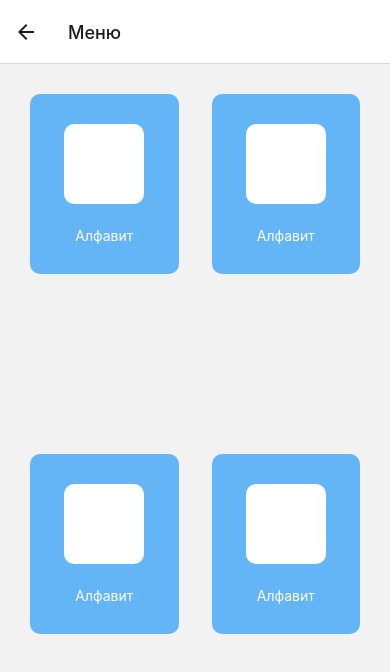
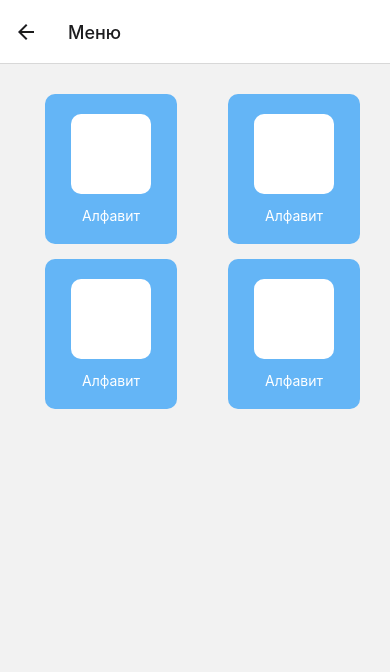
Before and after one commit to Nikolyovin/alphabet-UI, a React Native app: screen /Home in a window 390 px wide. Shown: the top 672 px of the page. Built offline with nearby package versions, Linux system fonts and the light colour scheme.

Commit message:
вёрстка

```diff
--- a/src/components/SectionGame.tsx
+++ b/src/components/SectionGame.tsx
@@ -17,14 +17,15 @@ export default SectionGame
 const styles = StyleSheet.create({
     wrap: {},
     sectionWrap: {
-        width: '45%',
-        height: '25%',
-        paddingVertical: 30,
+        width: '40%',
+        height: 150,
+        paddingVertical: 20,
         backgroundColor: '#64b5f6',
         justifyContent: 'space-between',
         alignItems: 'center',
         borderRadius: 10,
-        marginBottom: 20
+        marginBottom: 15,
+        marginLeft: 15
     },
     picture: {
         width: 80,
--- a/src/screens/HomeScreen.tsx
+++ b/src/screens/HomeScreen.tsx
@@ -22,7 +22,7 @@ const styles = StyleSheet.create({
         paddingVertical: 30,
         // backgroundColor: '#cfd8dc',
         flexDirection: 'row',
-        height: '100%',
+        // height: '100%',
         justifyContent: 'space-between',
         flexWrap: 'wrap'
     },
--- a/src/screens/StartScreen.tsx
+++ b/src/screens/StartScreen.tsx
@@ -32,7 +32,7 @@ const styles = StyleSheet.create({
     //   textAlign: 'center',
     // },
     title: {
-        paddingTop: 100,
+        paddingTop: 80,
         paddingBottom: 50,
         paddingHorizontal: 20,
         fontSize: 32,
```
